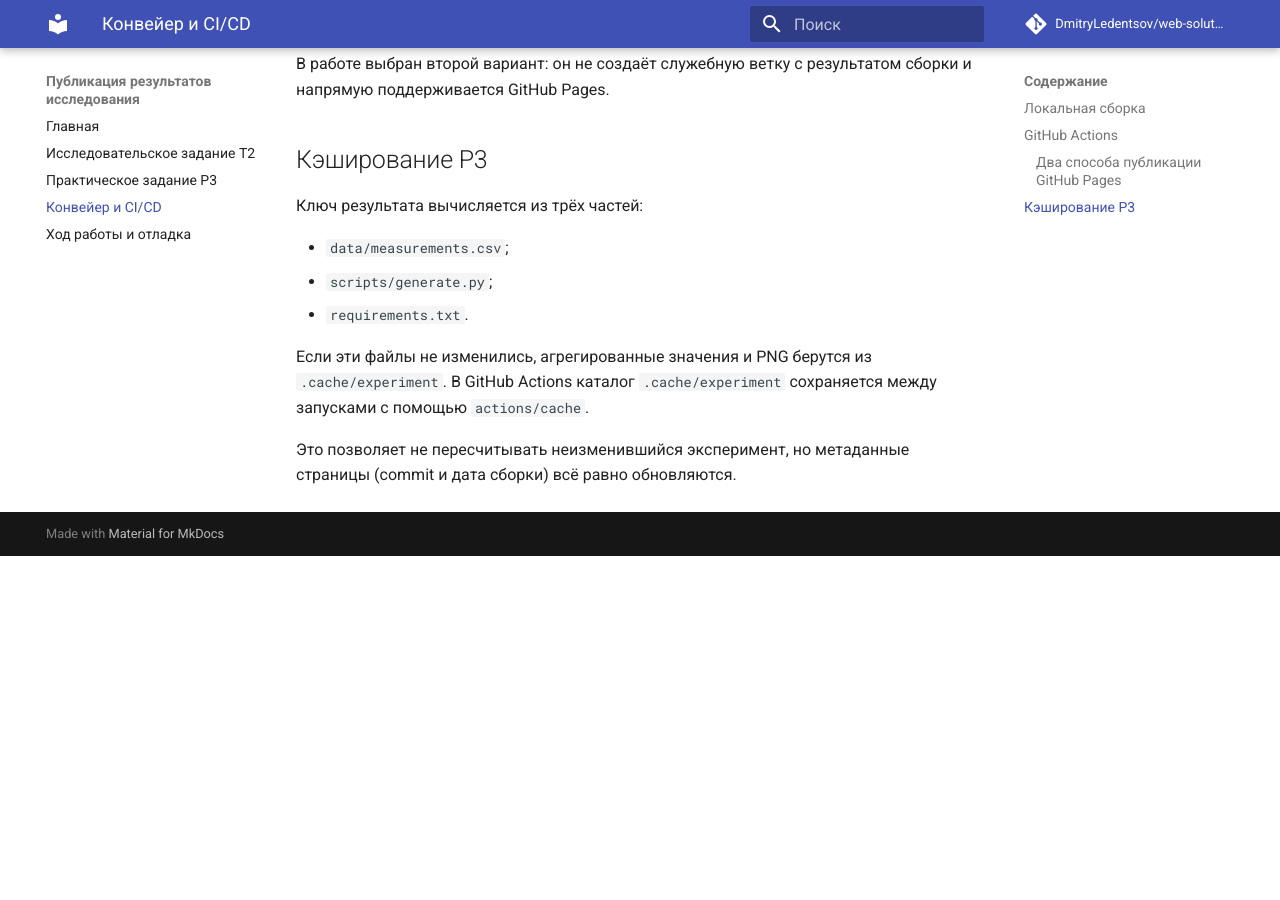
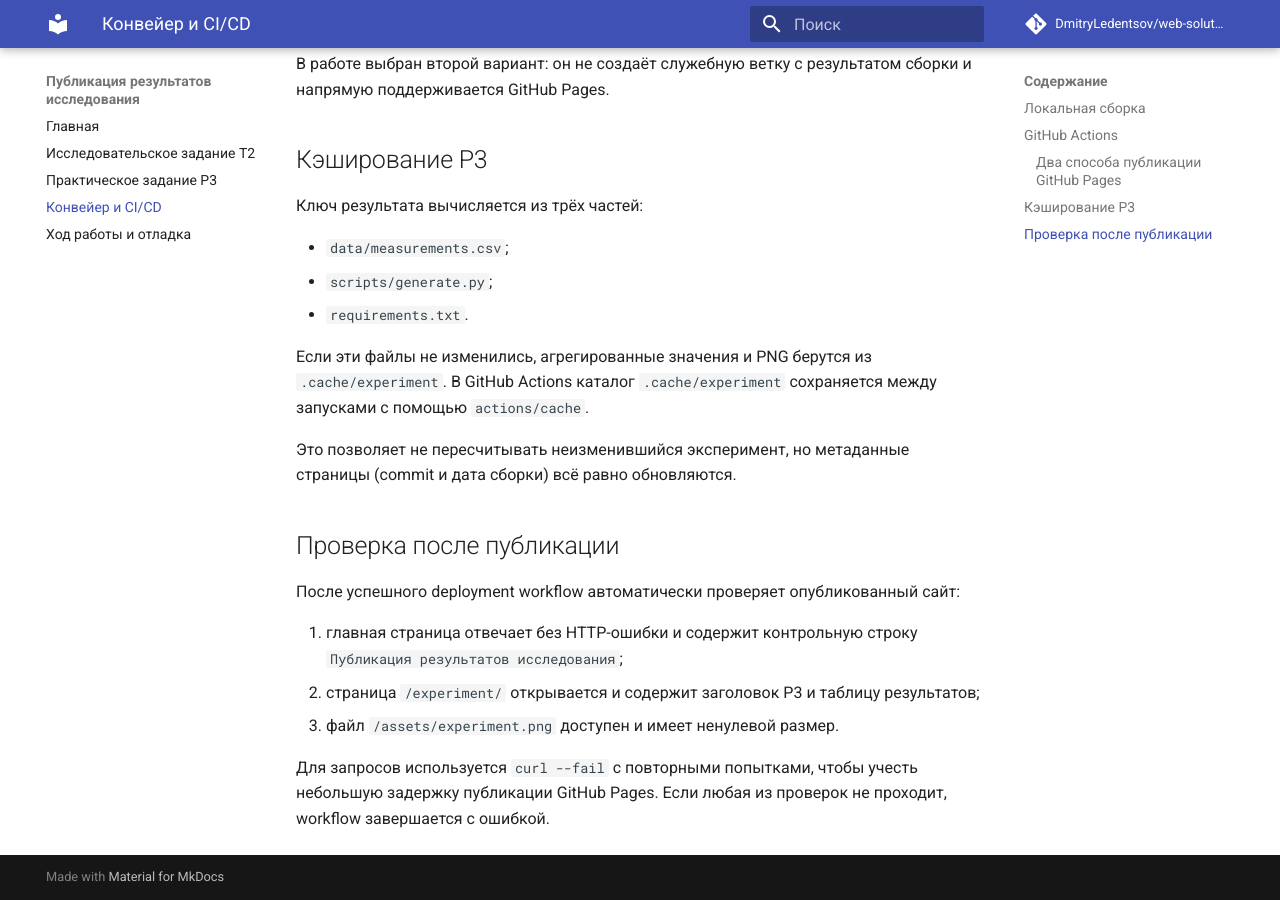
Before and after one commit to DmitryLedentsov/web-solutions-lab-1, an MkDocs documentation site: the page built from docs/pipeline.md, in a window 1280 px wide and 900 px high, scrolled down 1201 px. Built offline with MkDocs 1.6.1 and Material for MkDocs 9.7.7, drawn with Linux system fonts in a browser that asks for light colours; comment, search, counter and statistics services are not loaded; before the commit the page ends 1757 px from its top, so only the background shows below that.

Commit message:
docs: describe post-deploy healthcheck

```diff
--- a/docs/pipeline.md
+++ b/docs/pipeline.md
@@ -59,3 +59,13 @@ deploy (только master)
 Если эти файлы не изменились, агрегированные значения и PNG берутся из `.cache/experiment`. В GitHub Actions каталог `.cache/experiment` сохраняется между запусками с помощью `actions/cache`.
 
 Это позволяет не пересчитывать неизменившийся эксперимент, но метаданные страницы (commit и дата сборки) всё равно обновляются.
+
+## Проверка после публикации
+
+После успешного deployment workflow автоматически проверяет опубликованный сайт:
+
+1. главная страница отвечает без HTTP-ошибки и содержит контрольную строку `Публикация результатов исследования`;
+2. страница `/experiment/` открывается и содержит заголовок P3 и таблицу результатов;
+3. файл `/assets/experiment.png` доступен и имеет ненулевой размер.
+
+Для запросов используется `curl --fail` с повторными попытками, чтобы учесть небольшую задержку публикации GitHub Pages. Если любая из проверок не проходит, workflow завершается с ошибкой.
```
